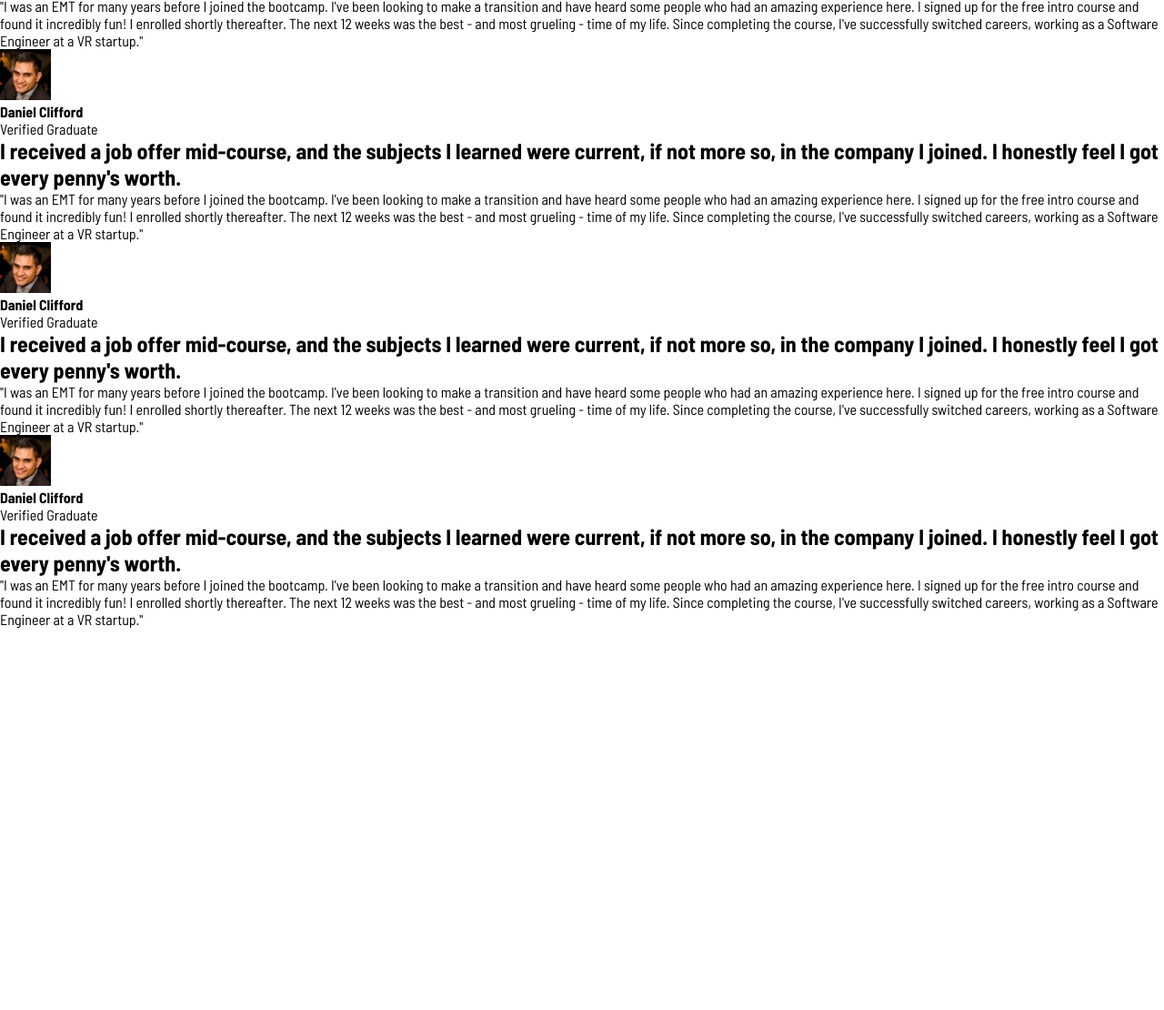
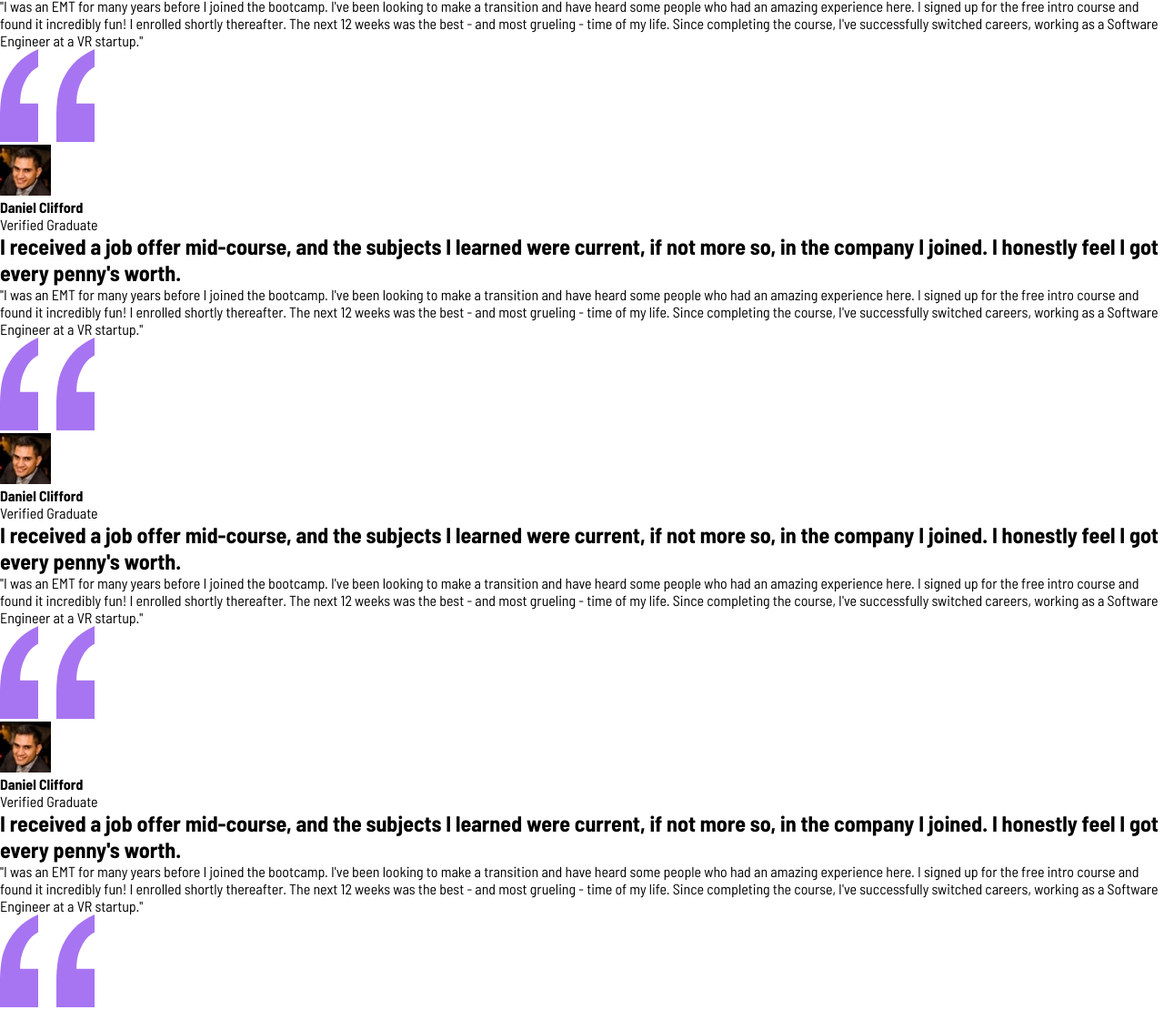
Before and after one commit to Erick559/testimonial-grid, a plain HTML site: page index.html in a window 1280 px wide. Shown: the part 475-1585 px from the top of the page at 91% size. Before the commit the page ends 1165 px from the top, so only its background shows below. Drawn offline with Linux system fonts and the light colour scheme.

Commit message:
feat: Add quotation mark svg.

```diff
--- a/index.html
+++ b/index.html
@@ -11,9 +11,9 @@
   <main class="container">
    <article class="grid-item">
     <header>
-      <picture class="image-container">
+      <div class="image-container">
         <img src="images/image-daniel.jpg" alt="image of daniel">
-      </picture>
+      </div>
       <div class="profile-details">
         <h4>Daniel Clifford</h4>
         <p>Verified Graduate</p>
@@ -25,14 +25,14 @@
     <p class="content">
       "I was an EMT for many years before I joined the bootcamp. I've been looking to make a transition and have heard some people who had an amazing experience here. I signed up for the free intro course and found it incredibly fun! I enrolled shortly thereafter. The next 12 weeks was the best - and most grueling - time of my life. Since completing the course, I've successfully switched careers, working as a Software Engineer at a VR startup."
     </p>
-    <img src="images/bg-pattern-quotation.svg" alt="quotation mark">
+    <img src="images/bg-pattern-quotation.svg" alt="quotation mark" class="quotation-mark">
    </article>
 
    <article class="grid-item">
     <header>
-      <picture class="image-container">
+      <div class="image-container">
         <img src="images/image-daniel.jpg" alt="image of daniel">
-      </picture>
+      </div>
       <div class="profile-details">
         <h4>Daniel Clifford</h4>
         <p>Verified Graduate</p>
@@ -44,13 +44,14 @@
     <p class="content">
       "I was an EMT for many years before I joined the bootcamp. I've been looking to make a transition and have heard some people who had an amazing experience here. I signed up for the free intro course and found it incredibly fun! I enrolled shortly thereafter. The next 12 weeks was the best - and most grueling - time of my life. Since completing the course, I've successfully switched careers, working as a Software Engineer at a VR startup."
     </p>
+    <img src="images/bg-pattern-quotation.svg" alt="quotation mark" class="quotation-mark">
    </article>
 
    <article class="grid-item">
     <header>
-      <picture class="image-container">
+      <div class="image-container">
         <img src="images/image-daniel.jpg" alt="image of daniel">
-      </picture>
+      </div>
       <div class="profile-details">
         <h4>Daniel Clifford</h4>
         <p>Verified Graduate</p>
@@ -62,13 +63,14 @@
     <p class="content">
       "I was an EMT for many years before I joined the bootcamp. I've been looking to make a transition and have heard some people who had an amazing experience here. I signed up for the free intro course and found it incredibly fun! I enrolled shortly thereafter. The next 12 weeks was the best - and most grueling - time of my life. Since completing the course, I've successfully switched careers, working as a Software Engineer at a VR startup."
     </p>
+    <img src="images/bg-pattern-quotation.svg" alt="quotation mark" class="quotation-mark">
    </article>
 
    <article class="grid-item">
     <header>
-      <picture class="image-container">
+      <div class="image-container">
         <img src="images/image-daniel.jpg" alt="image of daniel">
-      </picture>
+      </div>
       <div class="profile-details">
         <h4>Daniel Clifford</h4>
         <p>Verified Graduate</p>
@@ -80,13 +82,14 @@
     <p class="content">
       "I was an EMT for many years before I joined the bootcamp. I've been looking to make a transition and have heard some people who had an amazing experience here. I signed up for the free intro course and found it incredibly fun! I enrolled shortly thereafter. The next 12 weeks was the best - and most grueling - time of my life. Since completing the course, I've successfully switched careers, working as a Software Engineer at a VR startup."
     </p>
+    <img src="images/bg-pattern-quotation.svg" alt="quotation mark" class="quotation-mark">
    </article>
 
    <article class="grid-item">
     <header>
-      <picture class="image-container">
+      <div class="image-container">
         <img src="images/image-daniel.jpg" alt="image of daniel">
-      </picture>
+      </div>
       <div class="profile-details">
         <h4>Daniel Clifford</h4>
         <p>Verified Graduate</p>
@@ -98,6 +101,7 @@
     <p class="content">
       "I was an EMT for many years before I joined the bootcamp. I've been looking to make a transition and have heard some people who had an amazing experience here. I signed up for the free intro course and found it incredibly fun! I enrolled shortly thereafter. The next 12 weeks was the best - and most grueling - time of my life. Since completing the course, I've successfully switched careers, working as a Software Engineer at a VR startup."
     </p>
+    <img src="images/bg-pattern-quotation.svg" alt="quotation mark" class="quotation-mark">
    </article>
   </main>
 </body>
```
